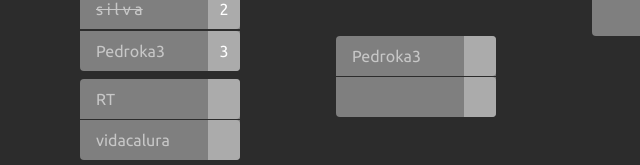
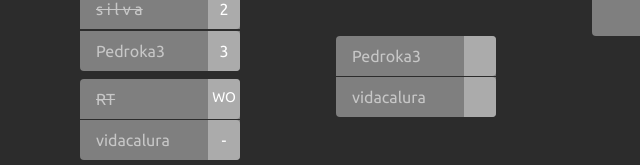
Before and after one commit to vidacalura/Jeek-online, a website: page Public/torneio1.html in a window 1280 px wide. Shown: the part 278-443 px from the top of the page, 0-640 px from the left. Drawn offline with Linux system fonts and the light colour scheme.

Commit message:
make it better

```diff
--- a/Public/torneio1.html
+++ b/Public/torneio1.html
@@ -70,13 +70,13 @@
 
                     <div class="torneio-chave chave-1">
                         <div class="torneio-participante">
-                            <p class="py-2 px-4"> RT </p>
-                            <div class="pontuacao"> </div>
+                            <p class="line-through py-2 px-4"> RT </p>
+                            <div class="pontuacao text-sm"> WO </div>
                         </div>
                         <div class="h-[0.1rem] w-40 bg-jeek-gray-600"> </div>
                         <div class="torneio-participante">
                             <p class="py-2 px-4"> vidacalura </p>
-                            <div class="pontuacao"> </div>
+                            <div class="pontuacao"> - </div>
                         </div>
                     </div>
 
@@ -149,7 +149,7 @@
                         </div>
                         <div class="h-[0.1rem] w-40 bg-jeek-gray-600"> </div>
                         <div class="torneio-participante">
-                            <p class="py-2 px-4">  </p>
+                            <p class="py-2 px-4"> vidacalura </p>
                             <div class="pontuacao"> </div>
                         </div>
                     </div>
```
Also changed, not shown: Public/online.html (+1 -1 lines).
